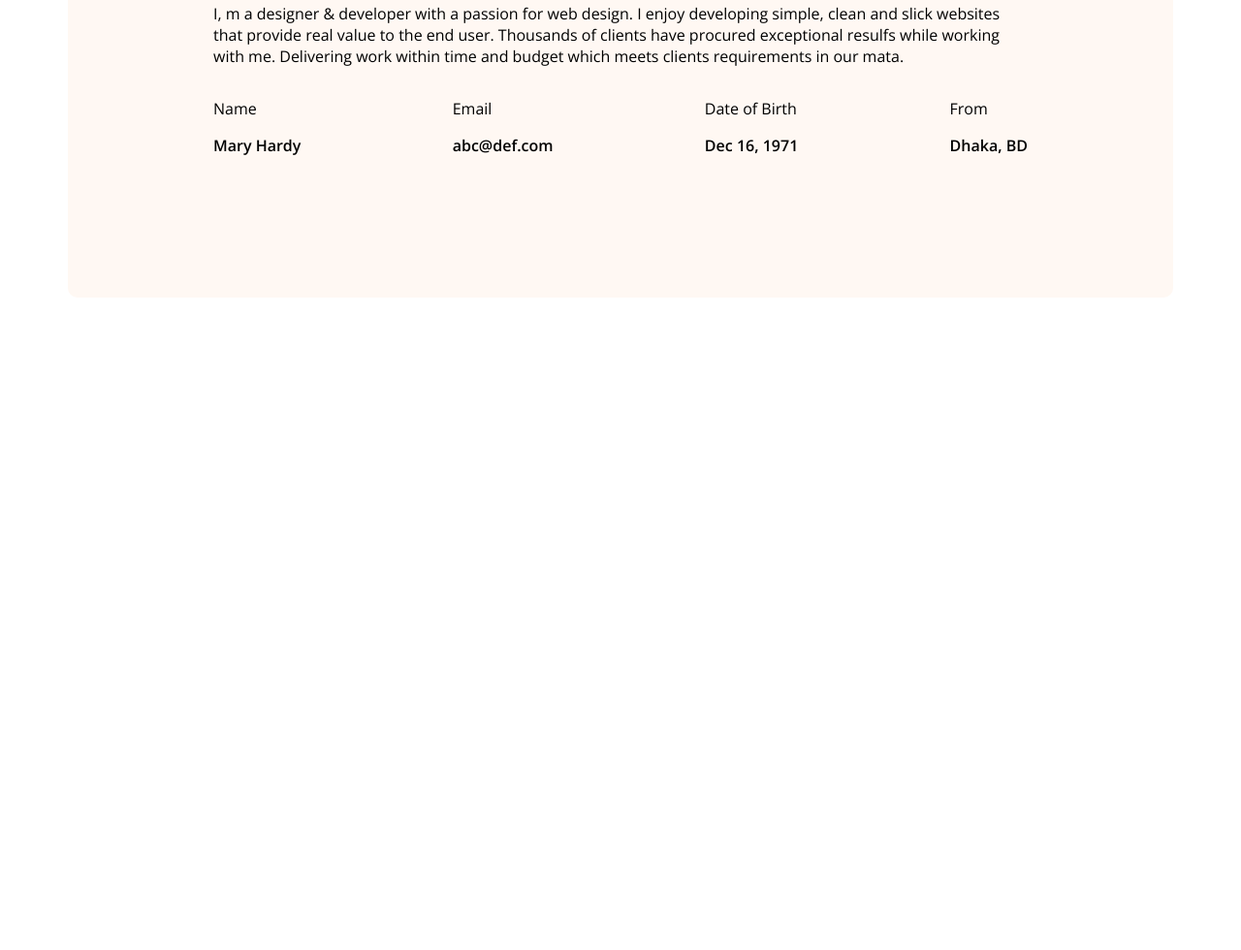
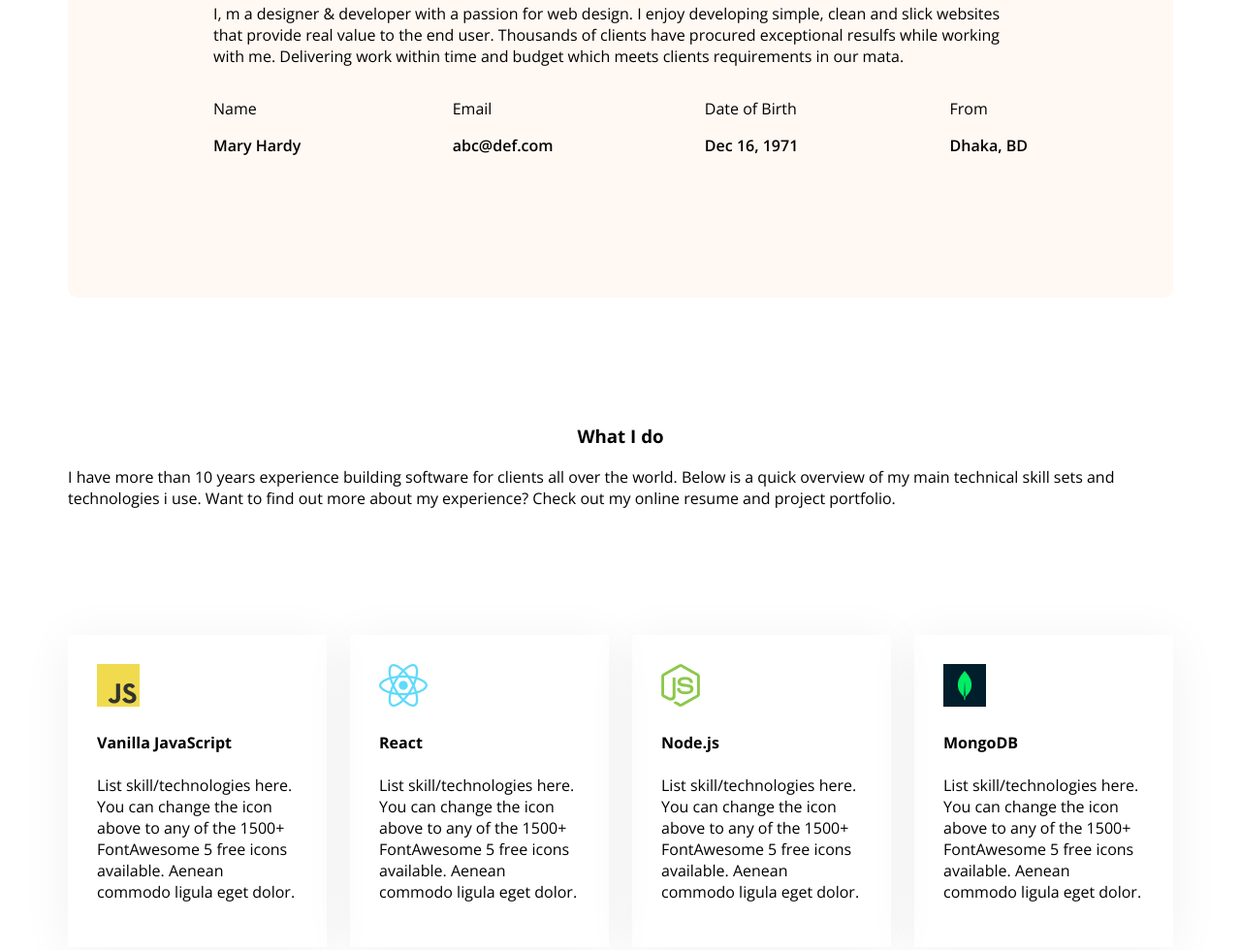
Before and after one commit to Suchiakter/web-dev-portfolio, a plain HTML site: page index.html in a window 1280 px wide. Shown: the part 1154-2134 px from the top of the page at 97% size. Before the commit the page ends 1469 px from the top, so only its background shows below. Drawn offline with nearby package versions, Linux system fonts and the light colour scheme.

Commit message:
My Skills Part

```diff
--- a/index.html
+++ b/index.html
@@ -59,6 +59,41 @@
          </div>
 
          </section>
+
+         <section >
+             <section class="skills">
+              <h3 class="section-title text-center">What I do</h3>
+              <p class="section-description">I have more than 10 years experience building software for clients all over the world. Below is a quick overview of my main technical skill sets and technologies i use. Want to find out more about my experience? Check out my online resume and project portfolio.</p>
+             </section>
+             <div class="skills-container">
+
+
+                <!-- skill*4>img+h4.skill-tittle+p.skill-description . -->
+                 <div class="skill">
+                    <img src="/images/icons/js.png" alt="">
+                    <h4 class="skill-title">Vanilla JavaScript</h4>
+                    <p class="skill-description">List skill/technologies here. You can change the icon above to any of the 1500+ FontAwesome 5 free icons available. Aenean commodo ligula eget dolor.</p>
+                 </div>
+                 <div class="skill">
+                    <img src="/images/icons/react.png" alt="">
+                    <h4 class="skill-title">React</h4>
+                    <p class="skill-description">List skill/technologies here. You can change the icon above to any of the 1500+ FontAwesome 5 free icons available. Aenean commodo ligula eget dolor.</p>
+                 </div>
+                 <div class="skill">
+                    <img src="images/icons/nodejs.png" alt="">
+                    <h4 class="skill-title">Node.js</h4>
+                    <p class="skill-description">List skill/technologies here. You can change the icon above to any of the 1500+ FontAwesome 5 free icons available. Aenean commodo ligula eget dolor.</p>
+                 </div>
+                 <div class="skill">
+                    <img src="images/icons/mongo.png" alt="">
+                    <h4 class="skill-title">MongoDB</h4>
+                    <p class="skill-description">List skill/technologies here. You can change the icon above to any of the 1500+ FontAwesome 5 free icons available. Aenean commodo ligula eget dolor.</p>
+                 </div>
+
+             </div>
+         </section>
+
+
     </main>
     <footer>
 
--- a/styles/style.css
+++ b/styles/style.css
@@ -109,3 +109,23 @@ nav li a{
   .item-description{
     font-weight: 600;
   }
+
+  .text-center{
+    text-align: center;
+  }
+
+  .skills-container{
+    display: flex;
+    /* justify-content: space-between; */
+    gap: 24px;
+  }
+
+  .skill{
+    padding: 30px;
+    box-shadow: 0px 6px 50px 0px rgba(0, 0, 0, 0.06);
+  }
+
+  main section{
+    margin-top: 130px;
+    margin-bottom: 130px;
+  }
```
